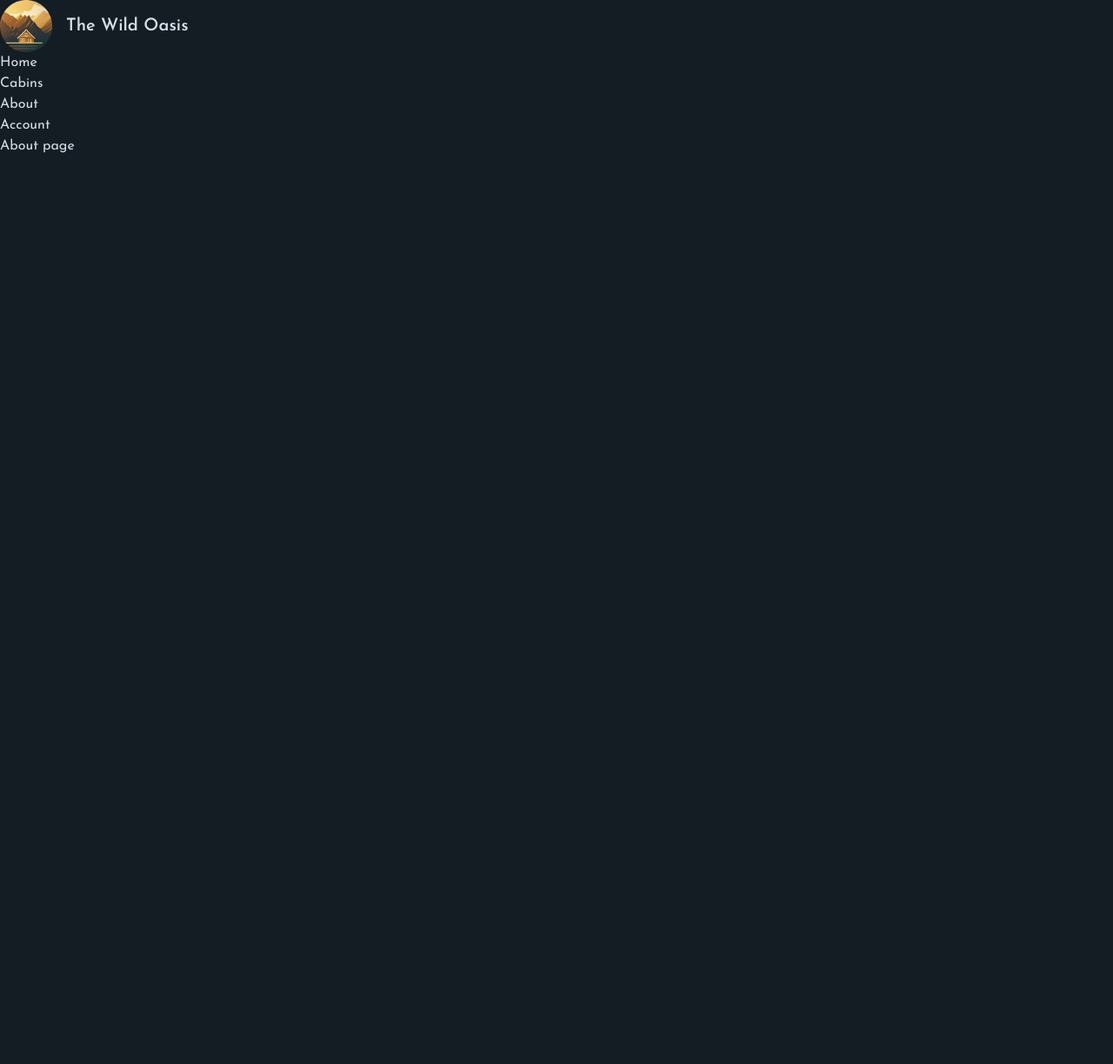
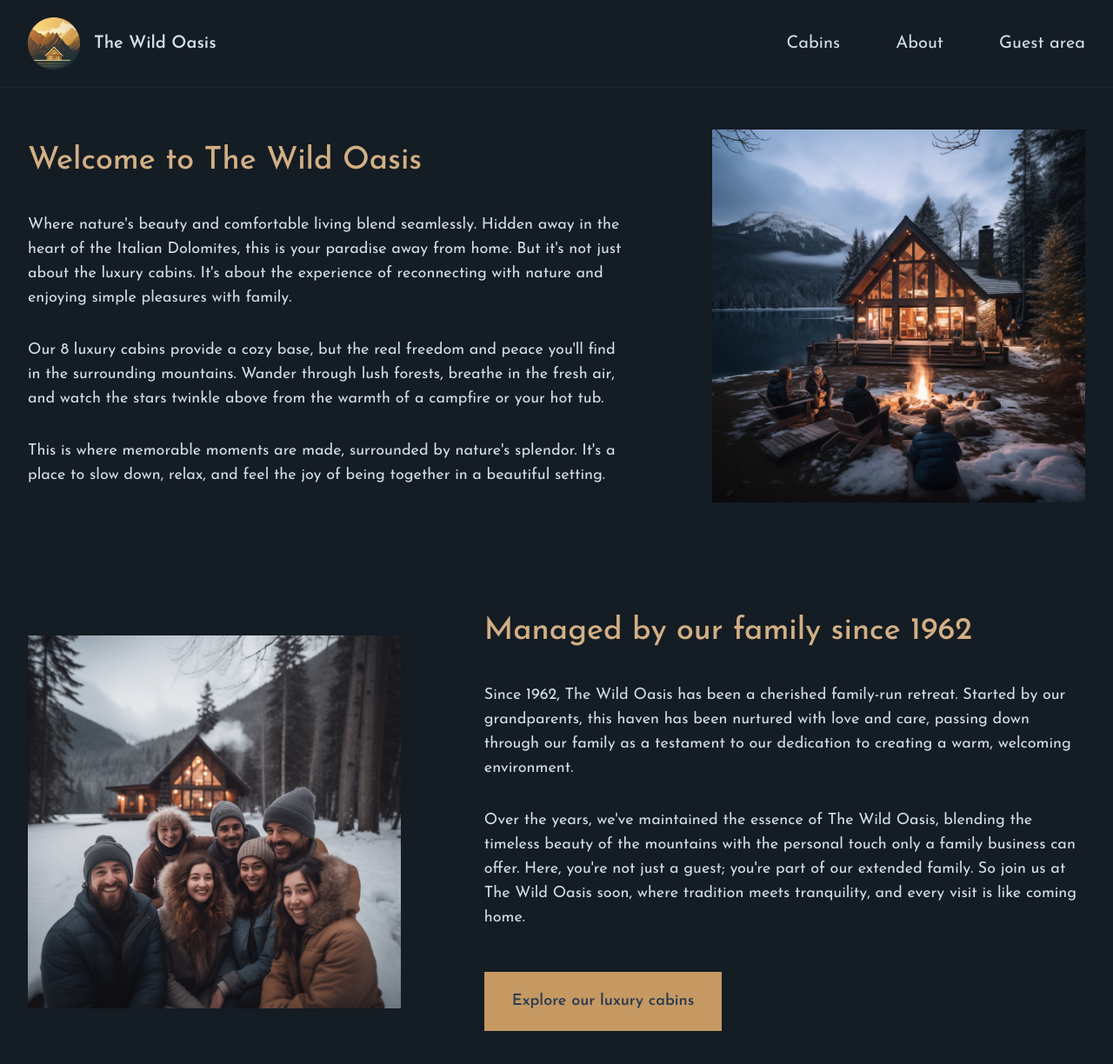
Before and after one commit to rafsun-riad/learning_nextjs, a Next.js app: page /about in a window 1280 px wide. Shown: the top 1224 px of the page at 87% size. Before the commit the page ends 800 px from the top, so only its background shows below. Built offline with nearby package versions, Linux system fonts and the light colour scheme.

Commit message:
working with pages

```diff
--- a/starter/components/Header.js
+++ b/app/_components/Header.js
@@ -3,8 +3,8 @@
 
 function Header() {
   return (
-    <header className='border-b border-primary-900 px-8 py-5'>
-      <div className='flex justify-between items-center max-w-7xl mx-auto'>
+    <header className="border-b border-primary-900 px-8 py-5">
+      <div className="flex justify-between items-center max-w-7xl mx-auto">
         <Logo />
         <Navigation />
       </div>
--- a/app/_components/Logo.js
+++ b/app/_components/Logo.js
@@ -1,9 +1,17 @@
 import Link from 'next/link';
+import Image from 'next/image';
+import logo from '@/public/logo.png';
 
 function Logo() {
   return (
     <Link href="/" className="flex items-center gap-4 z-10">
-      <img src="/logo.png" height="60" width="60" alt="The Wild Oasis logo" />
+      <Image
+        src={logo}
+        quality={100}
+        height="60"
+        width="60"
+        alt="The Wild Oasis logo"
+      />
       <span className="text-xl font-semibold text-primary-100">
         The Wild Oasis
       </span>
--- a/app/_components/Navigation.js
+++ b/app/_components/Navigation.js
@@ -2,21 +2,34 @@
 
 function Navigation() {
   return (
-    <ul>
+    <nav className="z-10 text-xl">
+      <ul className="flex gap-16 items-center">
         <li>
-        <Link href="/">Home</Link>
+          <Link
+            href="/cabins"
+            className="hover:text-accent-400 transition-colors"
+          >
+            Cabins
+          </Link>
         </li>
         <li>
-        <Link href="/cabins">Cabins</Link>
+          <Link
+            href="/about"
+            className="hover:text-accent-400 transition-colors"
+          >
+            About
+          </Link>
         </li>
         <li>
-        <Link href="/about">About</Link>
-      </li>
-      <li>
-        <Link href="/account">Account</Link>
+          <Link
+            href="/account"
+            className="hover:text-accent-400 transition-colors"
+          >
+            Guest area
+          </Link>
         </li>
       </ul>
+    </nav>
   );
 }
-
 export default Navigation;
--- a/app/about/page.js
+++ b/app/about/page.js
@@ -1,7 +1,91 @@
+import Image from 'next/image';
+import image1 from '@/public/about-1.jpg';
+import image2 from '@/public/about-2.jpg';
+import Link from 'next/link';
+
 export const metadata = {
   title: 'About',
 };
 
 export default function Page() {
-  return <h1>About page</h1>;
+  return (
+    <div className="grid grid-cols-5 gap-x-24 gap-y-32 text-lg items-center">
+      <div className="col-span-3">
+        <h1 className="text-4xl mb-10 text-accent-400 font-medium">
+          Welcome to The Wild Oasis
+        </h1>
+
+        <div className="space-y-8">
+          <p>
+            Where nature&apos;s beauty and comfortable living blend seamlessly.
+            Hidden away in the heart of the Italian Dolomites, this is your
+            paradise away from home. But it&apos;s not just about the luxury
+            cabins. It&apos;s about the experience of reconnecting with nature
+            and enjoying simple pleasures with family.
+          </p>
+          <p>
+            Our 8 luxury cabins provide a cozy base, but the real freedom and
+            peace you&apos;ll find in the surrounding mountains. Wander through
+            lush forests, breathe in the fresh air, and watch the stars twinkle
+            above from the warmth of a campfire or your hot tub.
+          </p>
+          <p>
+            This is where memorable moments are made, surrounded by
+            nature&apos;s splendor. It&apos;s a place to slow down, relax, and
+            feel the joy of being together in a beautiful setting.
+          </p>
+        </div>
+      </div>
+
+      <div className="col-span-2">
+        <Image
+          src={image1}
+          placeholder="blur"
+          quality={80}
+          alt="Family sitting around a fire pit in front of cabin"
+        />
+      </div>
+
+      <div className="relative col-span-2 aspect-square">
+        <Image
+          src="/about-2.jpg"
+          fill
+          className=" object-cover"
+          alt="Family that manages The Wild Oasis"
+        />
+      </div>
+
+      <div className="col-span-3">
+        <h1 className="text-4xl mb-10 text-accent-400 font-medium">
+          Managed by our family since 1962
+        </h1>
+
+        <div className="space-y-8">
+          <p>
+            Since 1962, The Wild Oasis has been a cherished family-run retreat.
+            Started by our grandparents, this haven has been nurtured with love
+            and care, passing down through our family as a testament to our
+            dedication to creating a warm, welcoming environment.
+          </p>
+          <p>
+            Over the years, we&apos;ve maintained the essence of The Wild Oasis,
+            blending the timeless beauty of the mountains with the personal
+            touch only a family business can offer. Here, you&apos;re not just a
+            guest; you&apos;re part of our extended family. So join us at The
+            Wild Oasis soon, where tradition meets tranquility, and every visit
+            is like coming home.
+          </p>
+
+          <div>
+            <Link
+              href="/cabins"
+              className="inline-block mt-4 bg-accent-500 px-8 py-5 text-primary-800 text-lg font-semibold hover:bg-accent-600 transition-all"
+            >
+              Explore our luxury cabins
+            </Link>
+          </div>
+        </div>
+      </div>
+    </div>
+  );
 }
--- a/app/cabins/page.js
+++ b/app/cabins/page.js
@@ -1,7 +1,34 @@
+import CabinCard from '../_components/CabinCard';
+
 export const metadata = {
   title: 'Cabins',
 };
 
 export default function Page() {
-  return <h1>Cabins Page</h1>;
+  // CHANGE
+  const cabins = [];
+
+  return (
+    <div>
+      <h1 className="text-4xl mb-5 text-accent-400 font-medium">
+        Our Luxury Cabins
+      </h1>
+      <p className="text-primary-200 text-lg mb-10">
+        Cozy yet luxurious cabins, located right in the heart of the Italian
+        Dolomites. Imagine waking up to beautiful mountain views, spending your
+        days exploring the dark forests around, or just relaxing in your private
+        hot tub under the stars. Enjoy nature&apos;s beauty in your own little
+        home away from home. The perfect spot for a peaceful, calm vacation.
+        Welcome to paradise.
+      </p>
+
+      {cabins.length > 0 && (
+        <div className="grid sm:grid-cols-1 md:grid-cols-2 gap-8 lg:gap-12 xl:gap-14">
+          {cabins.map((cabin) => (
+            <CabinCard cabin={cabin} key={cabin.id} />
+          ))}
+        </div>
+      )}
+    </div>
+  );
 }
--- a/app/layout.js
+++ b/app/layout.js
@@ -4,6 +4,7 @@
 import { Josefin_Sans } from 'next/font/google';
 
 import '@/app/_styles/globals.css';
+import Header from './_components/Header';
 
 const joesfin = Josefin_Sans({
   subsets: ['latin'],
@@ -24,13 +25,12 @@
   return (
     <html lang="en">
       <body
-        className={`${joesfin.className} bg-primary-950 text-primary-100 min-h-screen`}
+        className={`${joesfin.className} bg-primary-950 text-primary-100 min-h-screen flex flex-col antialiased relative`}
       >
-        <header>
-          <Logo />
-          <Navigation />
-        </header>
-        <main>{children}</main>
+        <Header />
+        <div className="flex-1 px-8 py-12">
+          <main className="max-w-7xl mx-auto">{children}</main>
+        </div>
       </body>
     </html>
   );
--- a/app/page.js
+++ b/app/page.js
@@ -1,7 +1,30 @@
+import Image from 'next/image';
+import Link from 'next/link';
+import bg from '@/public/bg.png';
+
 export default function Page() {
   return (
-    <div>
-      <h1>The wild oasis. Welcome to paradise</h1>;
-    </div>
+    <main className="mt-24">
+      <Image
+        src={bg}
+        fill
+        placeholder="blur"
+        quality={80}
+        className="object-cover object-top"
+        alt="Mountains and forests with two cabins"
+      />
+
+      <div className="relative z-10 text-center">
+        <h1 className="text-8xl text-primary-50 mb-10 tracking-tight font-normal">
+          Welcome to paradise.
+        </h1>
+        <Link
+          href="/cabins"
+          className="bg-accent-500 px-8 py-6 text-primary-800 text-lg font-semibold hover:bg-accent-600 transition-all"
+        >
+          Explore luxury cabins
+        </Link>
+      </div>
+    </main>
   );
 }
```
Also changed, not shown: starter/components/Navigation.js (deleted, +0 -26 lines), app/_components/CabinCard.js (renamed from starter/components/CabinCard.js). Lines whose indentation alone changed are shown as unchanged.
